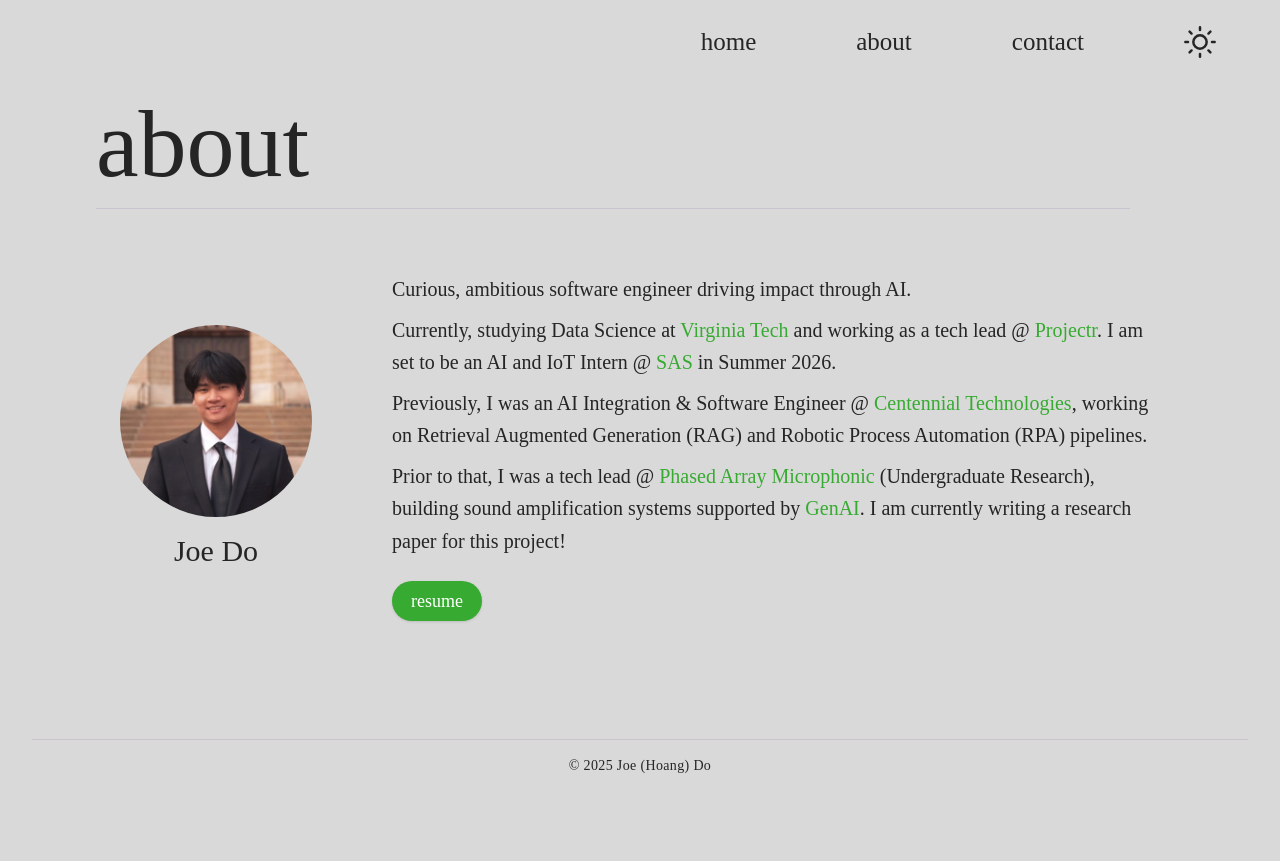
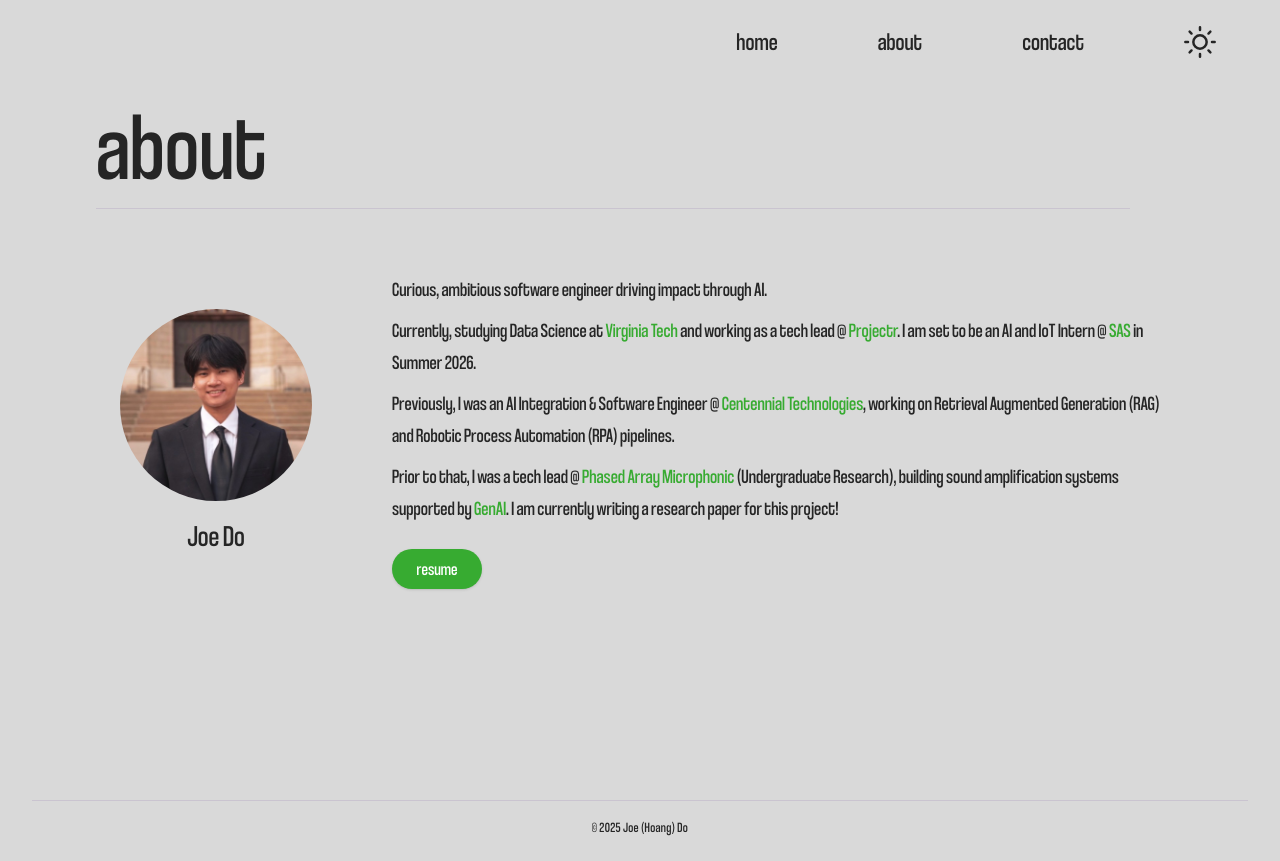
Before and after one commit to notjoedo/portfolio, a React (Vite) app: page /about in a window 1280 px wide. Before the commit the page ends 800 px from the top, so only its background shows below. Built offline with nearby package versions, Linux system fonts and the light colour scheme.

Commit message:
font fixes

```diff
--- a/src/App.tsx
+++ b/src/App.tsx
@@ -9,13 +9,17 @@ import Contact from './pages/Contact';
 function App() {
   return (
     <ThemeProvider>
+      <div className="min-h-screen flex flex-col">
         <Header />
+        <main className="flex-1">
           <Routes>
             <Route path="/" element={<Hero />} />
             <Route path="/about" element={<About />} />
             <Route path="/contact" element={<Contact />} />
           </Routes>
+        </main>
         <Footer />
+      </div>
     </ThemeProvider>
   )
 }
--- a/src/components/Footer.tsx
+++ b/src/components/Footer.tsx
@@ -1,6 +1,6 @@
 const Footer = () => {
   return (
-    <footer className="fixed bottom-0 left-0 right-0 pb-4 sm:pb-6">
+    <footer className="w-full pb-4 sm:pb-6 mt-auto">
       <div className="w-full border-t border-[#CAC4D0] dark:border-[#4A4A4A] mb-3 sm:mb-4 mx-auto max-w-[95%]"></div>
       <p className="text-center text-[#252525] dark:text-[#D9D9D9] font-coolvetica-condensed tracking-wide text-xs sm:text-sm">
         © 2025 Joe (Hoang) Do
--- a/src/index.css
+++ b/src/index.css
@@ -4,18 +4,22 @@
 
 @font-face {
   font-family: 'coolvetica-regular';
-  src: local('coolvetica regular'), local('Coolvetica-Regular');
+  src: url('/fonts/coolvetica-regular.otf') format('opentype'),
+       local('coolvetica regular'), local('Coolvetica-Regular');
   font-weight: normal;
   font-style: normal;
+  font-display: swap;
 }
 
 @font-face {
   font-family: 'coolvetica-condensed';
-  src: local('coolvetica-cond'),
+  src: url('/fonts/coolvetica-condensed.otf') format('opentype'),
+       local('coolvetica-cond'),
        local('Coolvetica-Cond'),
        local('coolvetica cond');
   font-weight: normal;
   font-style: normal;
+  font-display: swap;
 }
 
 @font-face {
```
Also changed, not shown: public/fonts/coolvetica-condensed.otf (added), public/fonts/coolvetica-regular.otf (added). Lines whose indentation alone changed are shown as unchanged.
